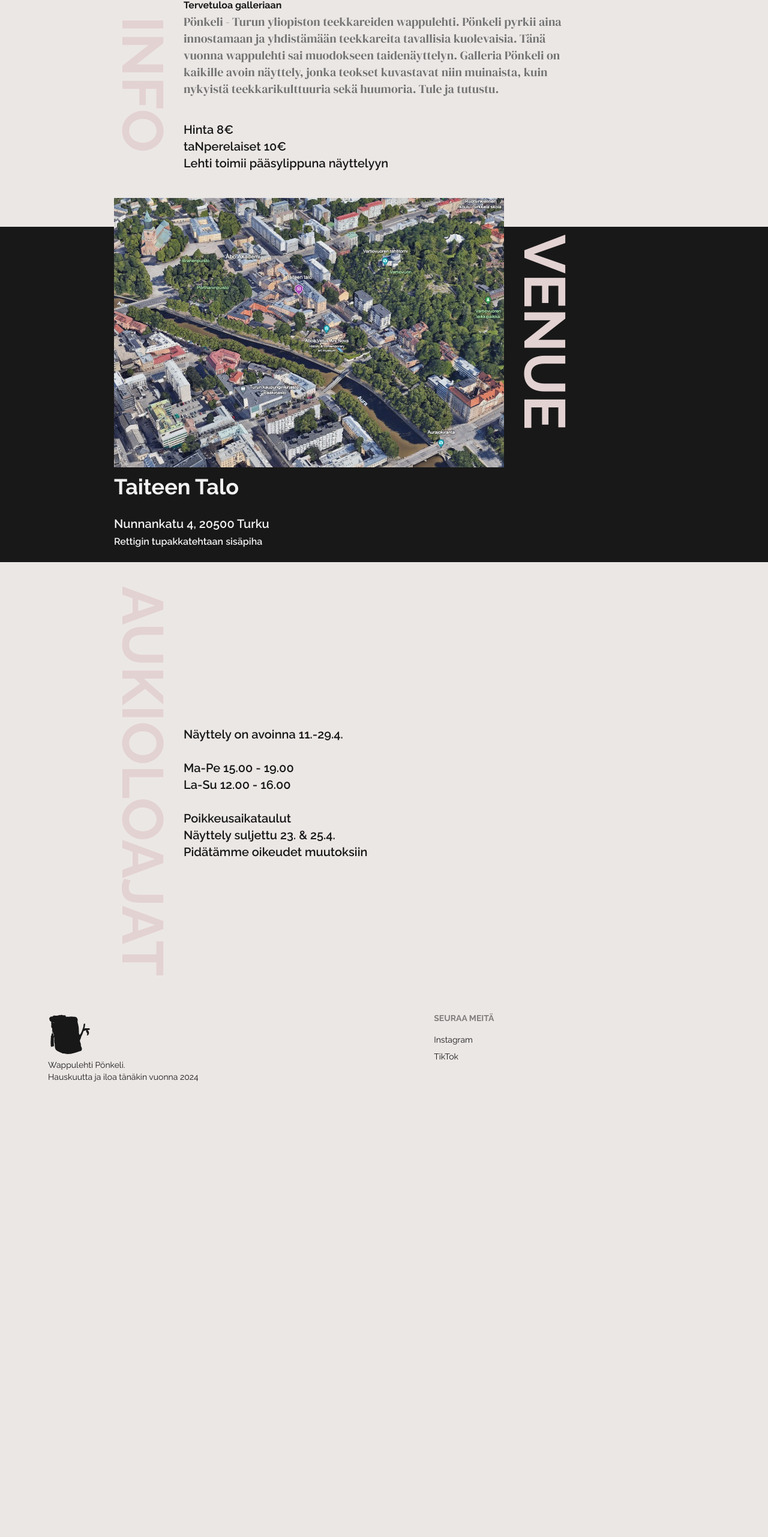
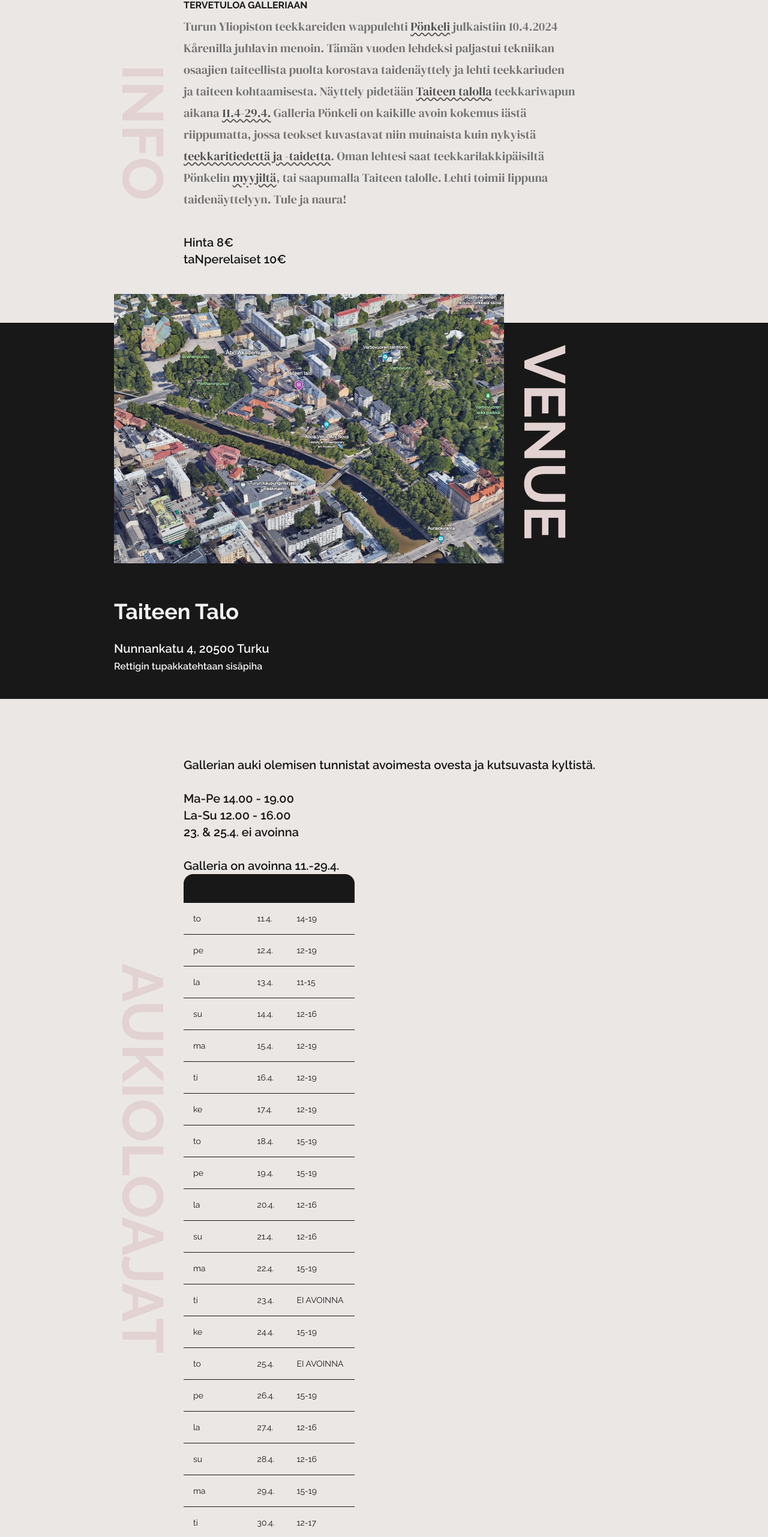
Before and after one commit to kolmeseiska/next-wappulehti, a Next.js app: page /galleria in a window 1280 px wide. Shown: the part 112-2674 px from the top of the page at 60% size. Before the commit the page ends 1957 px from the top, so only its background shows below. Built offline with nearby package versions, Linux system fonts and the light colour scheme.

Commit message:
Update gallery page content

```diff
--- a/src/app/galleria/page.tsx
+++ b/src/app/galleria/page.tsx
@@ -1,8 +1,11 @@
 import { Metadata } from 'next'
 import Image from 'next/image'
 
+import OpeningTimes from '@/gallery/OpeningTimes'
+
 export const metadata: Metadata = {
   title: `Pönkeli ${new Date().getFullYear()}`,
+  // TODO: ADD METADATA!
 }
 
 const Gallery = () => {
@@ -12,15 +15,13 @@ const Gallery = () => {
         <div className='flex flex-row items-center gap-5'>
           <h2 className='font-bold text-8xl orientation-upright text-neutral'>INFO</h2>
           <div className='py-4 '>
-            <h3 className='font-bold'>Tervetuloa galleriaan</h3>
-            <p className='font-display max-w-[65ch] text-xl text-neutral-500'>
-              Pönkeli - Turun yliopiston teekkareiden wappulehti.
-              Pönkeli pyrkii aina innostamaan ja yhdistämään teekkareita tavallisia kuolevaisia. Tänä vuonna  wappulehti sai muodokseen taidenäyttelyn. Galleria Pönkeli on kaikille avoin näyttely, jonka teokset kuvastavat niin muinaista, kuin nykyistä teekkarikulttuuria sekä huumoria. Tule ja tutustu.
+            <h3 className='font-bold uppercase pb-1'>Tervetuloa galleriaan</h3>
+            <p className='font-display max-w-[65ch] text-xl text-neutral-500 highlight-text leading-9'>
+              Turun Yliopiston teekkareiden wappulehti <span className='highlight'>Pönkeli</span> julkaistiin 10.4.2024 Kårenilla juhlavin menoin. Tämän vuoden lehdeksi paljastui tekniikan osaajien taiteellista puolta korostava taidenäyttely ja lehti teekkariuden ja taiteen kohtaamisesta. Näyttely pidetään <span className='highlight'>Taiteen talolla</span> teekkariwapun aikana <span className='highlight'>11.4-29.4.</span> Galleria Pönkeli on kaikille avoin kokemus iästä riippumatta, jossa teokset kuvastavat niin muinaista kuin nykyistä <span className='highlight'>teekkaritiedettä ja -taidetta</span>. Oman lehtesi saat teekkarilakkipäisiltä Pönkelin <span className='highlight'>myyjiltä</span>, tai saapumalla Taiteen talolle. Lehti toimii lippuna taidenäyttelyyn. Tule ja naura!
             </p>
             <p className='text-xl mt-10 font-semibold'>
               Hinta 8€ <br />
-              taNperelaiset 10€ <br />
-              Lehti toimii pääsylippuna näyttelyyn
+              taNperelaiset 10€
             </p>
           </div>
         </div>
@@ -30,12 +31,12 @@ const Gallery = () => {
           <Image
             src='/venue-location.webp'
             alt='Venue-sijainti'
-            className='object-cover -my-12 max-w-[650vw] flex-0'
+            className='object-cover -mt-12 max-w-full flex-0'
             height={400}
             width={650}
           />
           <h2 className='font-bold text-8xl orientation-upright text-neutral flex-0'>VENUE</h2>
-          <p className='text-xl mt-10 font-semibold whitespace-nowrap flex-1 pb-5'>
+          <p className='text-xl font-semibold whitespace-nowrap flex-1 py-10'>
             <span className='text-4xl font-bold'>Taiteen Talo</span> <br /><br />
             Nunnankatu 4, 20500 Turku <br />
             <small>
@@ -49,15 +50,16 @@ const Gallery = () => {
           <h2 className='font-bold text-8xl orientation-upright text-neutral'>AUKIOLOAJAT</h2>
           <div className='py-4'>
             <p className='text-xl mt-10 font-semibold'>
-              Näyttely on avoinna 11.-29.4.<br />
+              Gallerian auki olemisen tunnistat avoimesta ovesta ja kutsuvasta kyltistä.<br />
               <br />
-              Ma-Pe 15.00 - 19.00<br />
+              Ma-Pe 14.00 - 19.00<br />
               La-Su 12.00 - 16.00<br />
+              23. & 25.4. ei avoinna<br />
               <br />
-              Poikkeusaikataulut<br />
-              Näyttely suljettu 23. & 25.4.<br />
-              Pidätämme oikeudet muutoksiin
+              Galleria on avoinna 11.-29.4.<br />
             </p>
+            <OpeningTimes />
+            <i>Pidätämme oikeudet muutoksiin</i>
           </div>
         </div>
       </section>
--- a/src/gallery/Footer.tsx
+++ b/src/gallery/Footer.tsx
@@ -5,10 +5,10 @@ import Stamp from '@/app/galleria/Stamp'
 
 const Footer = () => {
   return (
-    <footer className='footer p-10 bg-base-100 text-base-content'>
+    <footer className='footer p-10 '>
       <aside>
         <Stamp className='fill-base-content' width='70' height='70' />
-        <p>Wappulehti Pönkeli.<br />Hauskuutta ja iloa tänäkin vuonna 2024</p>
+        <p>Wappulehti Pönkeli<br />Hauskuutta ja iloa myös vuonna 2024</p>
       </aside>
       <nav>
         <h6 className='footer-title'>Seuraa meitä</h6>
--- /dev/null
+++ b/src/gallery/OpeningTimes.tsx
@@ -0,0 +1,68 @@
+import React from 'react'
+
+const openingTimes = [
+  { day: 'to', date: '2024-04-11', time: '14-19' },
+  { day: 'pe', date: '2024-04-12', time: '12-19' },
+  { day: 'la', date: '2024-04-13', time: '11-15' },
+  { day: 'su', date: '2024-04-14', time: '12-16' },
+  { day: 'ma', date: '2024-04-15', time: '12-19' },
+  { day: 'ti', date: '2024-04-16', time: '12-19' },
+  { day: 'ke', date: '2024-04-17', time: '12-19' },
+  { day: 'to', date: '2024-04-18', time: '15-19' },
+  { day: 'pe', date: '2024-04-19', time: '15-19' },
+  { day: 'la', date: '2024-04-20', time: '12-16' },
+  { day: 'su', date: '2024-04-21', time: '12-16' },
+  { day: 'ma', date: '2024-04-22', time: '15-19' },
+  { day: 'ti', date: '2024-04-23', time: 'EI AVOINNA' },
+  { day: 'ke', date: '2024-04-24', time: '15-19' },
+  { day: 'to', date: '2024-04-25', time: 'EI AVOINNA' },
+  { day: 'pe', date: '2024-04-26', time: '15-19' },
+  { day: 'la', date: '2024-04-27', time: '12-16' },
+  { day: 'su', date: '2024-04-28', time: '12-16' },
+  { day: 'ma', date: '2024-04-29', time: '15-19' },
+  { day: 'ti', date: '2024-04-30', time: '12-17' },
+  { day: 'ke', date: '2024-05-01', time: '14-18' },
+]
+
+const OpeningTimes = () => {
+  const currentISODate = new Date().toISOString().slice(0, 10)
+  return (
+    <div className='overflow-x-auto w-full'>
+      <table className='table'>
+        <thead className='text-nowrap text-sm'>
+          <tr>
+            <th>Viikonpäivä</th>
+            <th>Päivä</th>
+            <th>Aukioloaika</th>
+          </tr>
+        </thead>
+        <tbody>
+          {openingTimes.map(({ day, date, time }) => {
+            const isPast = currentISODate > date
+            const isToday = currentISODate === date
+
+            const formattedDate = new Intl.DateTimeFormat('fi-FI', {
+              day: 'numeric',
+              month: 'numeric'
+            }).format(new Date(date))
+            return (
+              <tr
+                key={date}
+                className={`text-sm
+            ${isPast ? 'text-gray-400' : ''}
+            ${isToday ? 'bg-accent text-neutral' : ''}
+            `}
+              >
+                <td>{day}</td>
+                <td>{formattedDate}</td>
+                <td>{time}</td>
+              </tr>
+            )
+          })}
+        </tbody>
+      </table>
+    </div>
+  )
+}
+
+export default OpeningTimes
--- a/src/styles/wappu2024.css
+++ b/src/styles/wappu2024.css
@@ -68,3 +68,17 @@
 .orientation-upright {
   writing-mode: tb;
 }
+
+
+.highlight-text {
+  @apply text-neutral-500;
+
+}
+
+.highlight {
+  @apply text-neutral-600;
+  text-decoration: underline;
+  text-decoration-style: wavy;
+  text-underline-offset: 0.2rem;
+  text-decoration-thickness: 0.1rem;
+}
```
